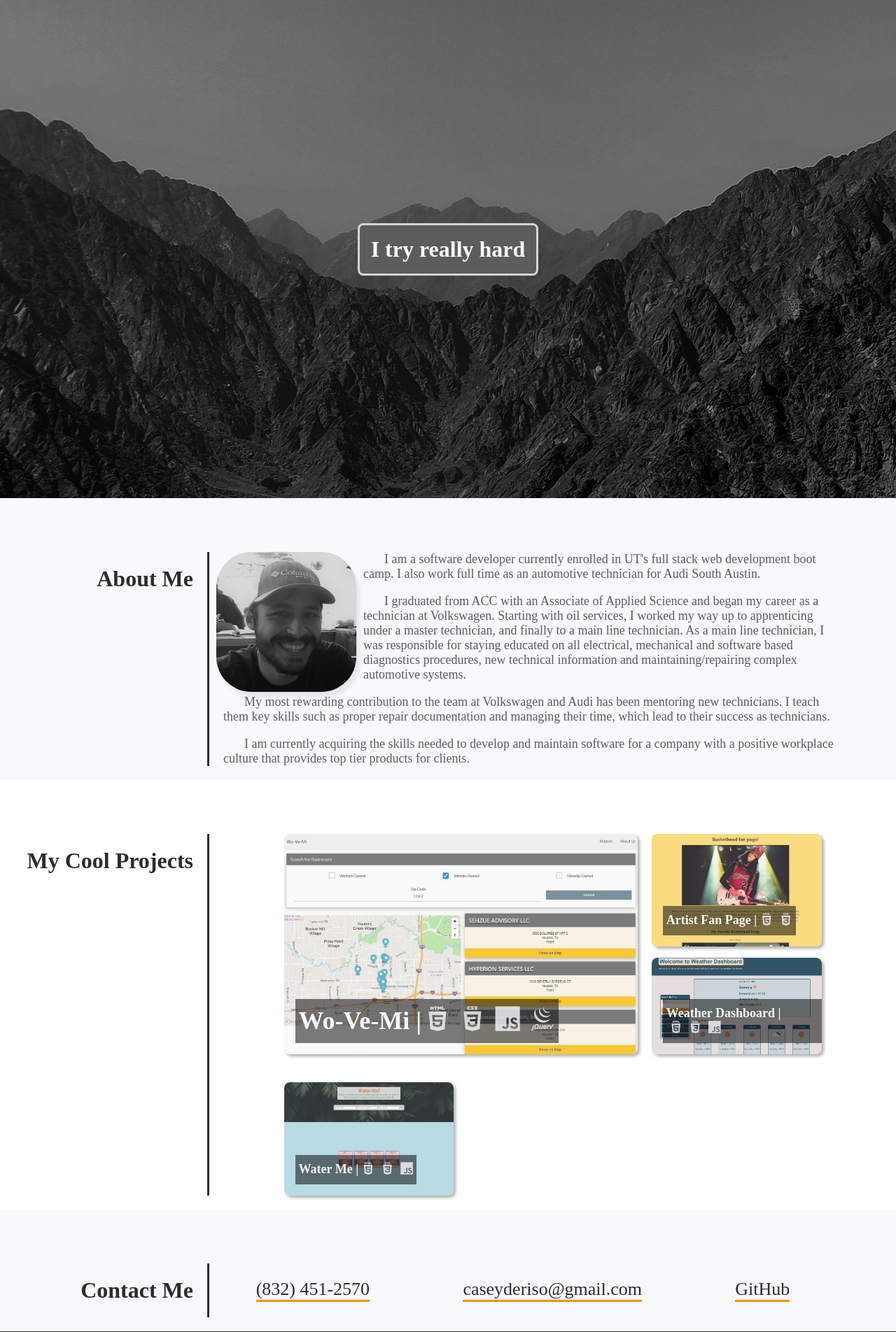
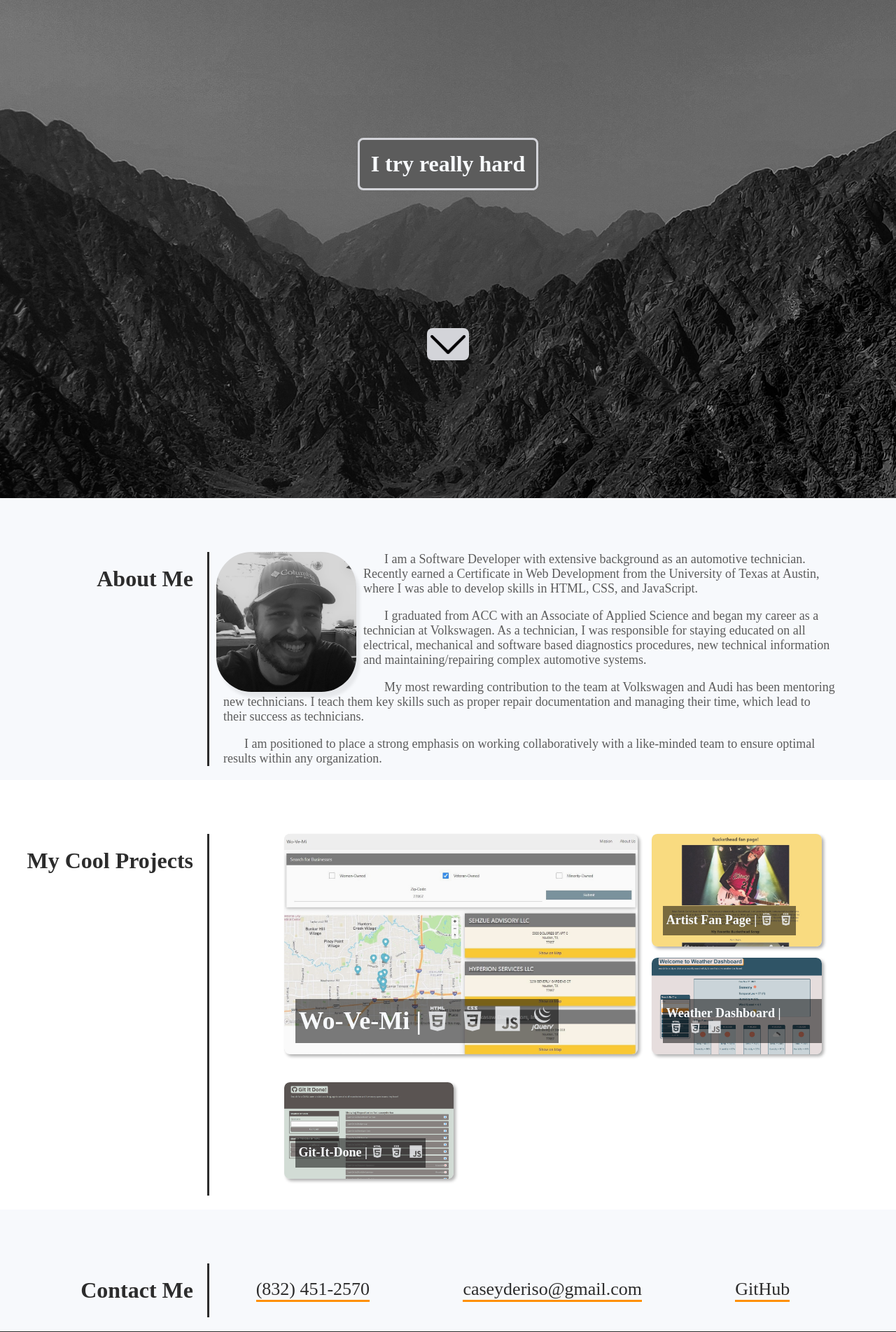
Before and after one commit to CaseyDeriso/Professional-Portfolio, a PHP site: page / in a window 1280 px wide. Shown: the part 82-1986 px from the top of the page at 70% size. Run offline with PHP 8.4, Linux system fonts and the light colour scheme.

Commit message:
updated font sizes for project descriptions. updated brand statement

```diff
--- a/assets/css/style.css
+++ b/assets/css/style.css
@@ -101,16 +101,16 @@ header nav ul li a:hover {
   background-position: 0 35%;
   background-attachment: fixed;
   display: flex;
-  justify-content: center;
+  justify-content: space-evenly;
   align-items: center;
   height: 89vh;
   padding: 0;
-  flex-direction: row;
+  flex-direction: column;
 }
 
 .hero-title {
   color: var(--primary-color);
-  margin: 16px;
+  margin: 0 auto;
   padding: 16px;
   border: 3px solid var(--tertiary-color);
   background-color: var(--secondary-color);
@@ -118,6 +118,17 @@ header nav ul li a:hover {
 
 .hero-title h2 {
   font-size: 32px;
+}
+
+.hero-scroll {
+  padding: 10px 5px 5px 5px;
+  width: 50px;
+  border-radius: 8px;
+  background-color: var(--tertiary-color);
+}
+
+.hero-scroll img {
+  width: 100%;
 }
 
 /* apply styles to the about me section */
@@ -205,19 +216,17 @@ header nav ul li a:hover {
   font-size: 2em;
 }
 
-
 .example-text-container p {
   font-size: 1.2em;
 }
 
 .example-text-container.first p {
-  font-size: .65em;
+  font-size: 0.65em;
 }
 
 .example-text-container i {
   margin-left: 5px;
   opacity: 80%;
-
 }
 
 /* work section specific match */
@@ -291,7 +300,6 @@ footer h1::after {
 
   .example-text-container.first {
     font-size: 2em;
-    color: orange;
   }
 
   #contact address {
@@ -338,7 +346,6 @@ footer h1::after {
   }
   .example-text-container.first {
     font-size: 1.5em;
-    color: tomato;
   }
 
   #contact a {
@@ -350,6 +357,7 @@ footer h1::after {
 /* sm */
 @media screen and (max-width: 580px) {
   section {
+    padding-top: 30%;
     flex-wrap: wrap;
   }
 
@@ -404,9 +412,15 @@ footer h1::after {
   .example-text-container {
     font-size: 1.5em;
   }
+
+  .example-text-container p {
+    font-size: 0.9em;
+  }
   .example-text-container.first {
     font-size: 2em;
-    color: yellow;
+  }
+  .example-text-container.first p {
+    font-size: 0.5em;
   }
   footer h1 {
     font-size: 22px;
--- a/index.html
+++ b/index.html
@@ -44,6 +44,9 @@
         <div class="hero-title soft-edge">
           <h2>I try really hard</h2>
         </div>
+        <a class="hero-scroll" href="#about-me">
+          <img src="./assets/photos/scroll-down.png" alt="" srcset="" />
+        </a>
       </section>
       <!-- about me section -->
       <section id="about-me">
@@ -57,16 +60,15 @@
           </div>
           <!-- about me text -->
           <p>
-            I am a software developer currently enrolled in UT's full stack web
-            development boot camp. I also work full time as an automotive
-            technician for Audi South Austin.
+            I am a Software Developer with extensive background as an automotive
+            technician. Recently earned a Certificate in Web Development from
+            the University of Texas at Austin, where I was able to develop
+            skills in HTML, CSS, and JavaScript.
           </p>
           <br />
           <p>
             I graduated from ACC with an Associate of Applied Science and began
-            my career as a technician at Volkswagen. Starting with oil services,
-            I worked my way up to apprenticing under a master technician, and
-            finally to a main line technician. As a main line technician, I was
+            my career as a technician at Volkswagen. As a technician, I was
             responsible for staying educated on all electrical, mechanical and
             software based diagnostics procedures, new technical information and
             maintaining/repairing complex automotive systems.
@@ -80,9 +82,9 @@
           </p>
           <br />
           <p>
-            I am currently acquiring the skills needed to develop and maintain
-            software for a company with a positive workplace culture that
-            provides top tier products for clients.
+            I am positioned to place a strong emphasis on working
+            collaboratively with a like-minded team to ensure optimal results
+            within any organization.
           </p>
         </div>
       </section>
@@ -92,7 +94,6 @@
         <h3 class="title">My Cool Projects</h3>
         <!-- projects grid -->
         <div class="example-grid-container">
-
           <div class="example first">
             <div class="example-photo-container soft-edge">
               <a href="https://jenniferfadare.github.io/Wo-Ve-Mi/">
@@ -111,7 +112,11 @@
                 <i class="devicon-javascript-plain"></i>
                 <i class="devicon-jquery-plain-wordmark"></i>
               </h4>
-              <p class="hidden-text" style="display: none;"> A business address search engine highlighting Women, Veteran and Minority owned estalishments. Data from the SAM api is displayed with dymanically created cards and Mapbox api.</p>
+              <p class="hidden-text" style="display: none">
+                A business address search engine highlighting Women, Veteran and
+                Minority owned estalishments. Data from the SAM api is displayed
+                with dymanically created cards and Mapbox api.
+              </p>
             </div>
           </div>
           <div class="example">
@@ -130,7 +135,10 @@
                 <i class="devicon-html5-plain-wordmark"></i>
                 <i class="devicon-css3-plain-wordmark"></i>
               </h4>
-              <p class="hidden-text" style="display: none">A fan page for buckethead. This is my first hosted web project. I am very proud of it.</p>
+              <p class="hidden-text" style="display: none">
+                A fan page for buckethead. This is my first hosted web project.
+                I am very proud of it.
+              </p>
             </div>
           </div>
           <div class="example">
@@ -150,27 +158,32 @@
                 <i class="devicon-css3-plain-wordmark"></i>
                 <i class="devicon-javascript-plain"></i>
               </h4>
-              <p class="hidden-text" style="display: none;">A weather app using the Open Weather api</p>
+              <p class="hidden-text" style="display: none">
+                A weather app using the Open Weather api
+              </p>
             </div>
           </div>
           <div class="example">
             <div class="example-photo-container soft-edge">
-              <a href="https://caseyderiso.github.io/Water-Me">
+              <a href="https://caseyderiso.github.io/Git-It-Done">
                 <img
                   class="soft-edge"
-                  src="./assets/photos/project-waterme.jpg"
+                  src="./assets/photos/project-gitItDone.jpg"
                   alt=""
                 />
               </a>
             </div>
             <div class="example-text-container">
-              <h4>Water Me |</h4>
+              <h4>Git-It-Done |</h4>
               <h4 class="icons">
                 <i class="devicon-html5-plain-wordmark"></i>
                 <i class="devicon-css3-plain-wordmark"></i>
                 <i class="devicon-javascript-plain"></i>
               </h4>
-              <p class="hidden-text" style="display: none;">A pet project of mine. Water me will be a dashboard for your plants to help remind you when to water them.</p>
+              <p class="hidden-text" style="display: none">
+                A github issue search tool for finding open source projects to
+                contrubute to.
+              </p>
             </div>
           </div>
         </div>
```
Also changed, not shown: assets/JS/script.js (+8 -8 lines), assets/photos/project-gitItDone.jpg (added), assets/photos/scroll-down.png (added).
